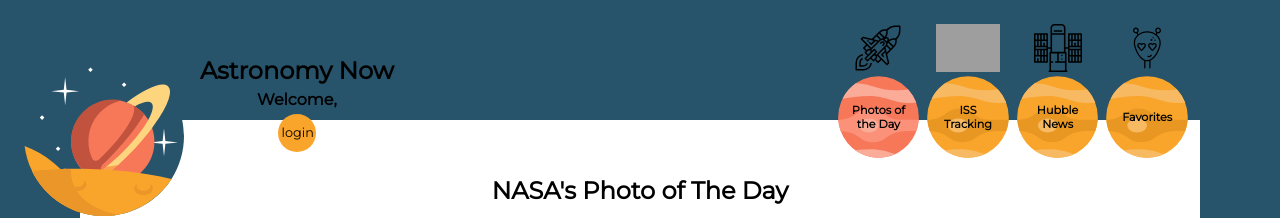
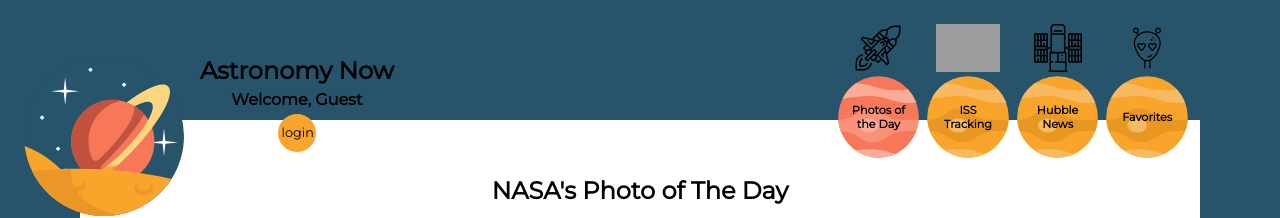
Before and after one commit to lmanriq/astronomy-now, a React (Create React App) app: page /astronomy-now/ in a window 1280 px wide. Shown: the top 218 px of the page. Built offline with nearby package versions, Linux system fonts and the light colour scheme; no server answers; grey boxes are pictures that could not be loaded.

Commit message:
Begin conditional render for login flow

```diff
--- a/src/components/NavBar/NavBar.js
+++ b/src/components/NavBar/NavBar.js
@@ -1,14 +1,26 @@
 import React from "react";
 import "./NavBar.css";
-import { NavLink } from "react-router-dom";
+import { NavLink, withRouter } from "react-router-dom";
 import { connect } from "react-redux";
 
-const NavBar = (props) => {
-  if (window.location.pathname === "/astronomy-now/login") {
+const NavBar = props => {
+  if (props.location.pathname === "/login") {
     return null;
   }
+
   const { user } = props;
-  const username = user ? user.name : 'Guest';
+  const username = user.name ? user.name : "Guest";
+  const loginBtn = (
+    <NavLink to="/login" style={{ textDecoration: "none" }}>
+      <button>login</button>
+    </NavLink>
+  );
+  const logoutBtn = (
+    <NavLink exact to="/" style={{ textDecoration: "none" }}>
+      <button>logout</button>
+    </NavLink>
+  );
+  const userFlowBtn = user.name ? logoutBtn : loginBtn;
 
   return (
     <header className="flex-container">
@@ -17,13 +29,7 @@ const NavBar = (props) => {
         <div className="welcome-msg ">
           <h1>Astronomy Now</h1>
           <h2>Welcome, {username}</h2>
-          <NavLink
-            to="/login"
-            activeClassName="active"
-            style={{ textDecoration: "none" }}
-          >
-            <button>login</button>
-          </NavLink>
+          {userFlowBtn}
         </div>
       </article>
       <nav className="flex-container">
@@ -81,9 +87,8 @@ const NavBar = (props) => {
   );
 };
 
-
 const mapStateToProps = state => ({
   user: state.user
-})
+});
 
-export default connect(mapStateToProps)(NavBar);
+export default withRouter(connect(mapStateToProps)(NavBar));
```
